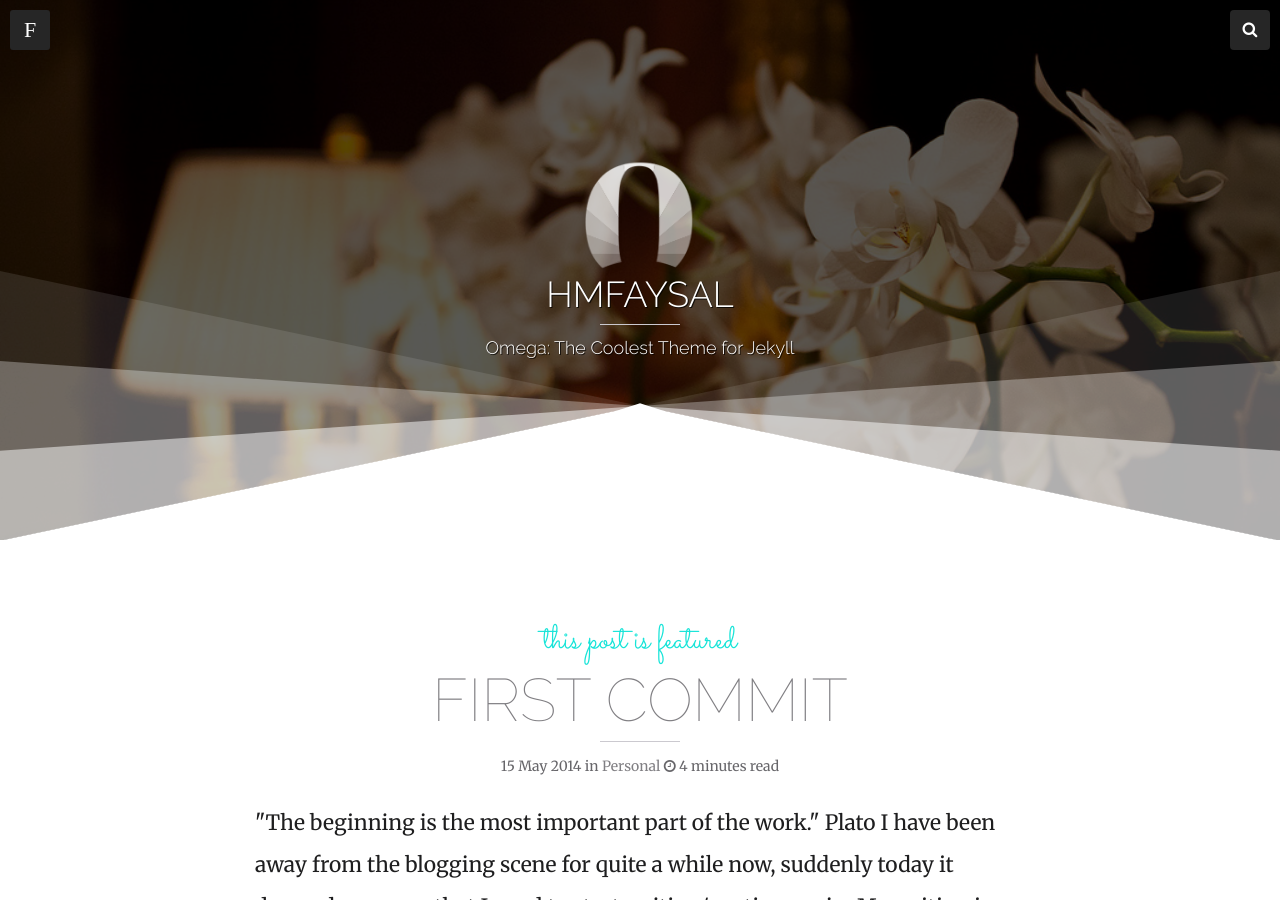
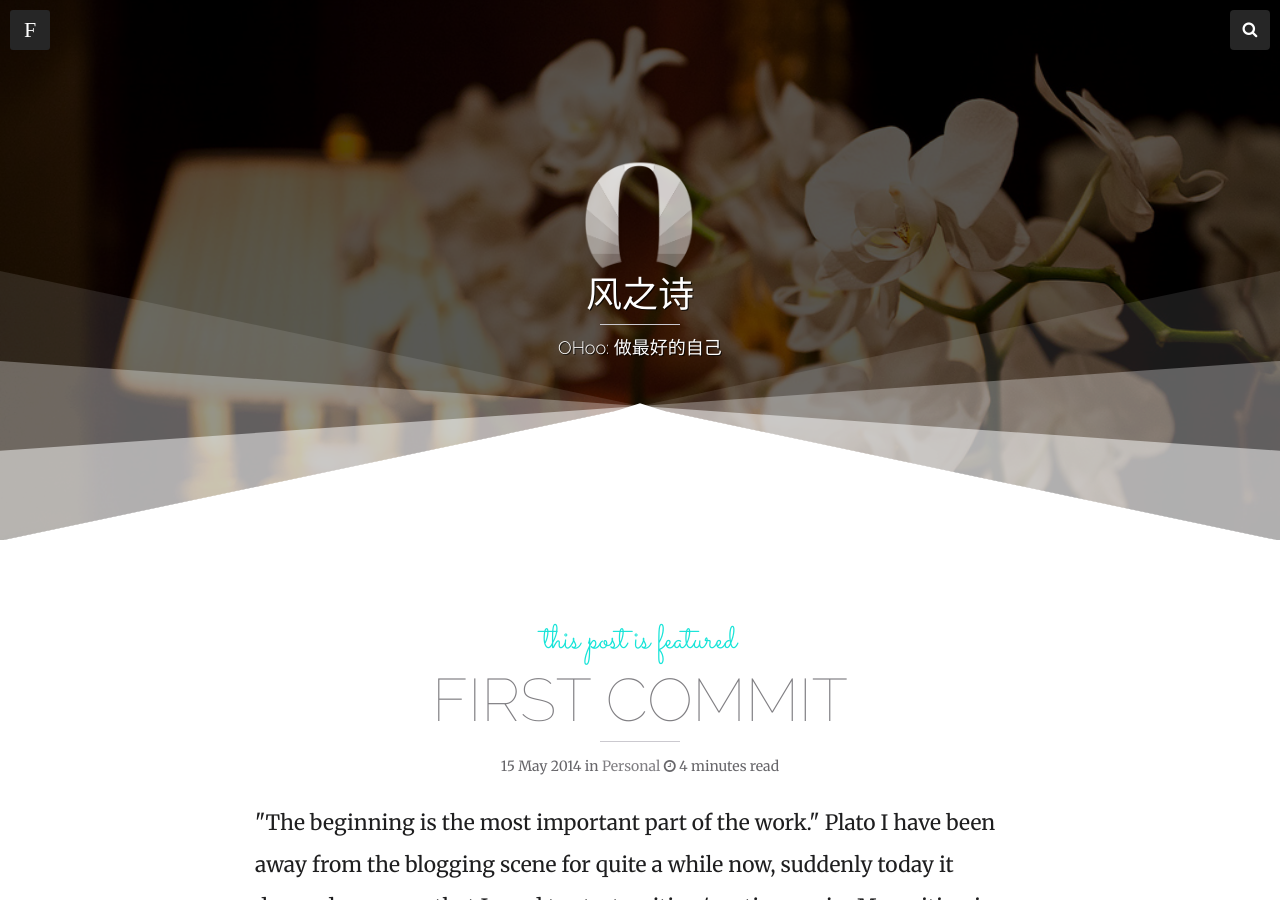
Before and after one commit to penglintao/alex.github.com, a Jekyll site: the page built from index.html, in a window 1280 px wide and 900 px high. Built offline with Jekyll 4.4.1, drawn with Linux system fonts in a browser that asks for light colours; nearby versions of some CDN libraries; the list of posts is cut into pages by our own code; some of the changed text lies outside the part shown.

Commit message:
更改标题

```diff
--- a/_config.yml
+++ b/_config.yml
@@ -1,5 +1,5 @@
-title:            HMFAYSAL
-description:      "Omega: The Coolest Theme for Jekyll"
+title:            风之诗
+description:      "OHoo: 做最好的自己"
 logo:             omikron.png
 disqus_shortname: hmfaysal
 # Assign a default image for your site's header and footer
@@ -22,7 +22,7 @@
 
 # Owner/author information
 owner:
-  name:           Hossain Mohd Faysal
+  name:           penglintao
   avatar:         hmfaysal.jpg
   email:          hmfaysal@alum.mit.edu
   # Use the coder's toolbox at http://coderstoolbox.net/string/#!encoding=xml&action=encode&charset=us_ascii to encode your description into XML string
@@ -62,7 +62,7 @@
     url: /hossain-mohd-faysal
 
 # http://en.wikipedia.org/wiki/List_of_tz_database_time_zones
-timezone:    America/New_York
+timezone:    China/ShangHai
 future:      true
 highlighter: pygments
 markdown:    kramdown
```
